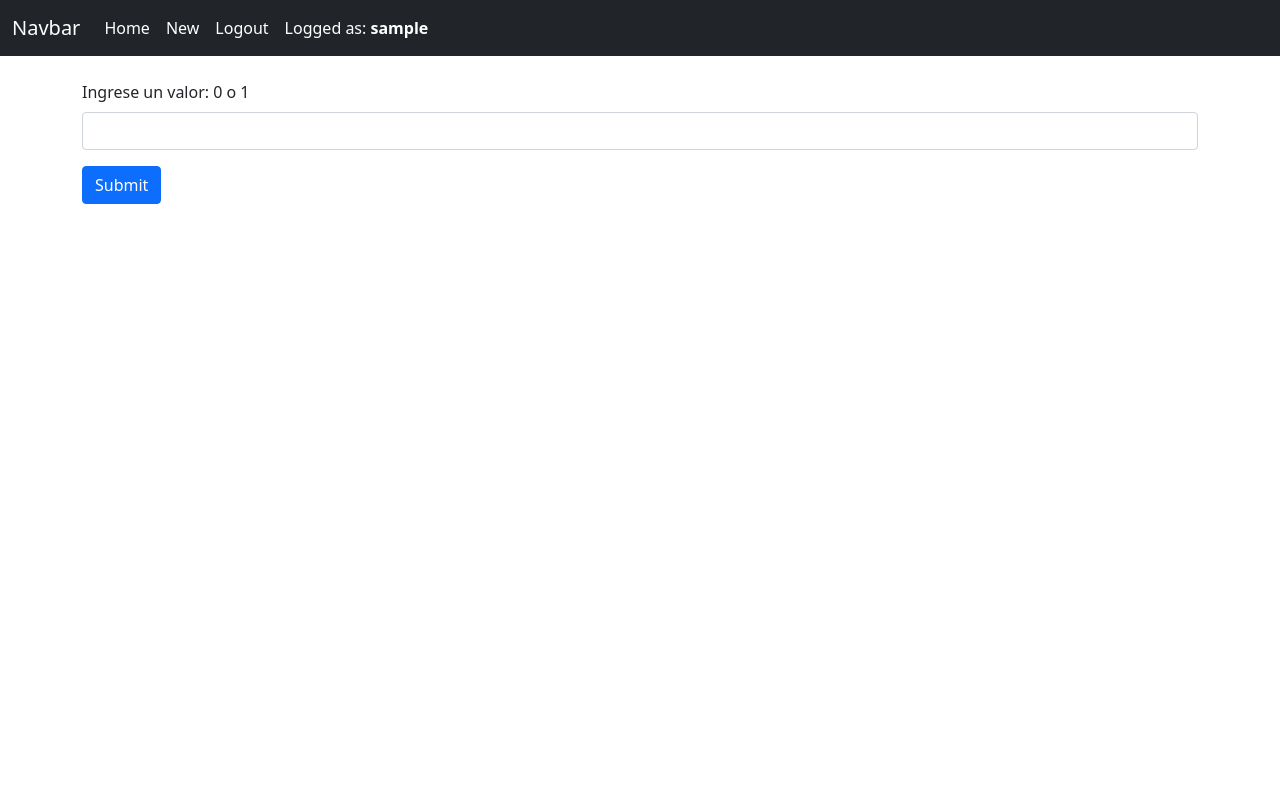
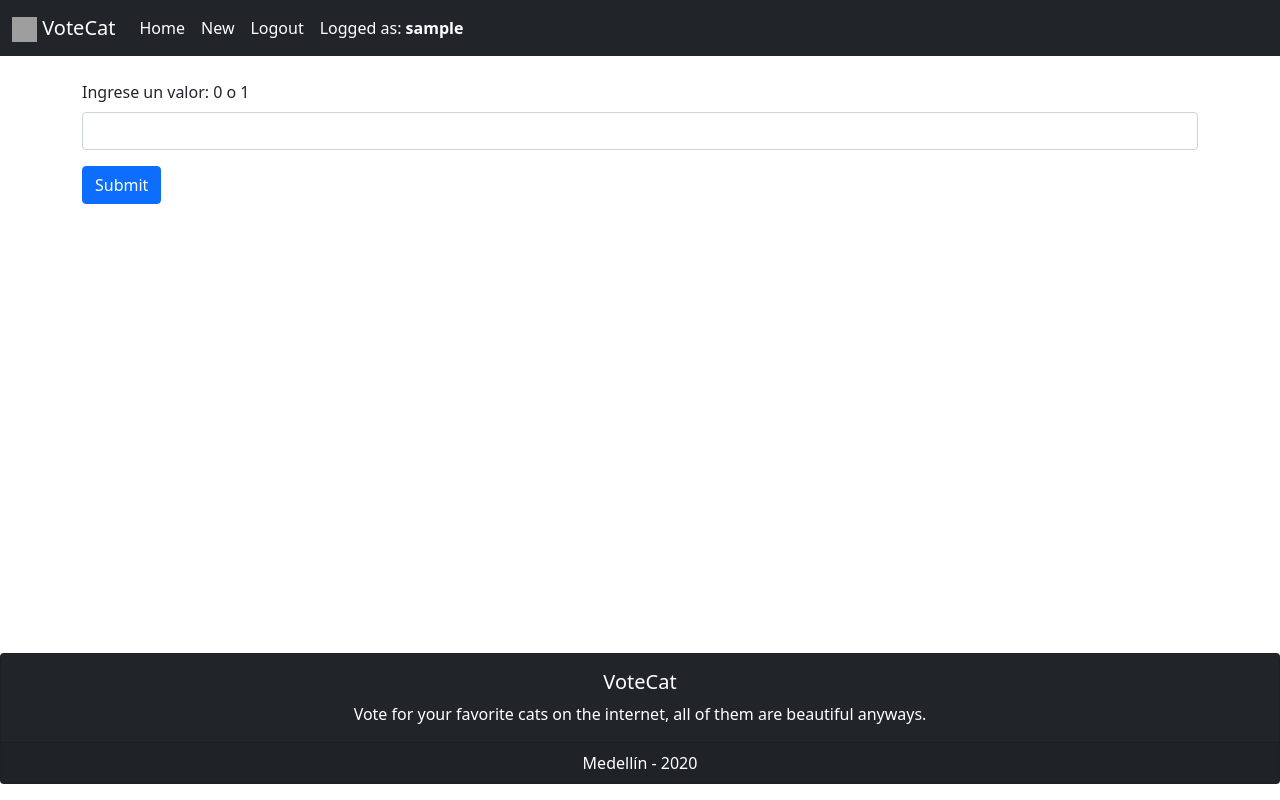
Before and after one commit to sza95/momento3python, a Flask app: page /new in a window 1280 px wide. Run offline with Flask 2, Linux system fonts and the light colour scheme; the visitor is signed in with stand-in values (Sample User, id 1); grey boxes are pictures that could not be loaded.

Commit message:
Se agregó un footer, se mejoró las fechas y la logica para el login

```diff
--- a/app.py
+++ b/app.py
@@ -72,10 +72,13 @@ def login():
         try:
             username = request.form['username']
             password = request.form['password']
-            if(username == 'sza95' and password == '123456789'):
-                session['login'] = True
-                session['username'] = username
-                return redirect(url_for('index'))
+            if(username == 'sza95'):
+                if(password == '123456789'):
+                    session['login'] = True
+                    session['username'] = username
+                    return redirect(url_for('index'))
+                else:
+                    flash('Wrong Password')
             else:
                 flash('User not found')
         except:
--- /dev/null
+++ b/templates/layouts/footer.html
@@ -0,0 +1,11 @@
+<footer class="mt-auto">
+    <div class="card text-center text-white bg-dark mb-3 mt-4">
+        <div class="card-body">
+        <h5 class="card-title">VoteCat</h5>
+        <p class="card-text">Vote for your favorite cats on the internet, all of them are beautiful anyways.</p>
+        </div>
+        <div class="card-footer">
+        Medellín - 2020
+        </div>
+    </div>
+</footer>
--- a/templates/layouts/main.html
+++ b/templates/layouts/main.html
@@ -6,10 +6,11 @@
     <meta name="viewport" content="width=device-width, initial-scale=1.0">
     <link href="https://cdn.jsdelivr.net/npm/bootstrap@5.0.0-beta1/dist/css/bootstrap.min.css" rel="stylesheet"
         integrity="sha384-giJF6kkoqNQ00vy+HMDP7azOuL0xtbfIcaT9wjKHr8RbDVddVHyTfAAsrekwKmP1" crossorigin="anonymous">
-    <title>Votos</title>
+    <title>Vote the most popular cats on the internet</title>
+    <link rel="icon" href="https://cdn.iconscout.com/icon/free/png-256/cat-face-pet-adopt-animal-human-friend-33939.png">
 </head>
 
-<body>
+<body class="d-flex flex-column min-vh-100">
     {% include '/layouts/menu.html' %}
     <div class="container mt-4">
 
@@ -24,8 +25,10 @@
 
         {% endblock %}
 
+
+
     </div>
-
+    {% include '/layouts/footer.html' %}
     <script src="https://cdn.jsdelivr.net/npm/bootstrap@5.0.0-beta1/dist/js/bootstrap.bundle.min.js"
         integrity="sha384-ygbV9kiqUc6oa4msXn9868pTtWMgiQaeYH7/t7LECLbyPA2x65Kgf80OJFdroafW"
         crossorigin="anonymous"></script>
--- a/templates/layouts/menu.html
+++ b/templates/layouts/menu.html
@@ -1,6 +1,6 @@
 <nav class="navbar navbar-expand-lg navbar-dark bg-dark">
     <div class="container-fluid">
-      <a class="navbar-brand" href="#">Navbar</a>
+      <a class="navbar-brand" href="#"> <img src="https://cdn.iconscout.com/icon/free/png-256/cat-face-pet-adopt-animal-human-friend-33939.png" width="25" height="25"> VoteCat</a>
       <button class="navbar-toggler" type="button" data-bs-toggle="collapse" data-bs-target="#navbarNav" aria-controls="navbarNav" aria-expanded="false" aria-label="Toggle navigation">
         <span class="navbar-toggler-icon"></span>
       </button>
--- a/templates/view.html
+++ b/templates/view.html
@@ -15,7 +15,8 @@
           {% endif %}
           <p class="card-text"><b>Image</b>: {{vote['image_id']}}</p>
           <p class="card-text"><b>User</b>: {{vote['sub_id']}}</p>
-          <p class="card-text"><b>Date</b>: {{vote['created_at']}}</p>
+          {%  set formatdate = vote['created_at'] %}
+          <p class="card-text"><b>Date</b>: {{formatdate[08:10]}}/{{formatdate[5:7]}}/{{formatdate[:4]}}</p>
           <p class="card-text"><b>Country</b>: {{vote['country_code']}}</p>
           <a href="/" class="btn btn-primary">Go back</a>
         </div>
```
Also changed, not shown: templates/index.html (+15 -14 lines).
